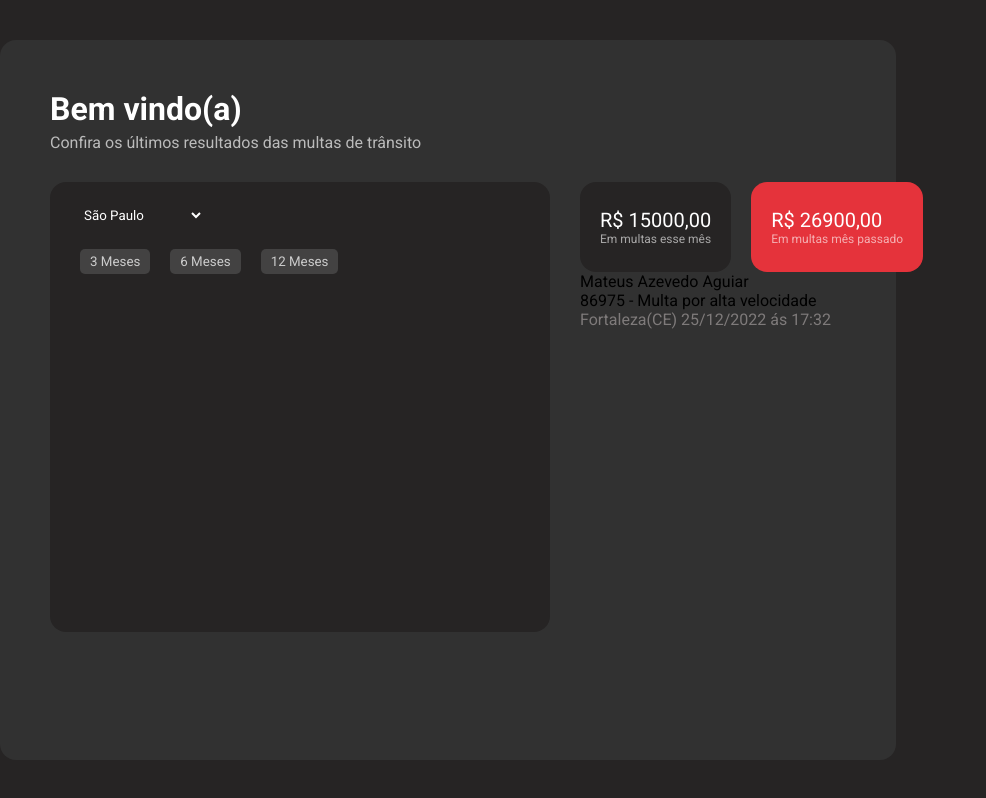
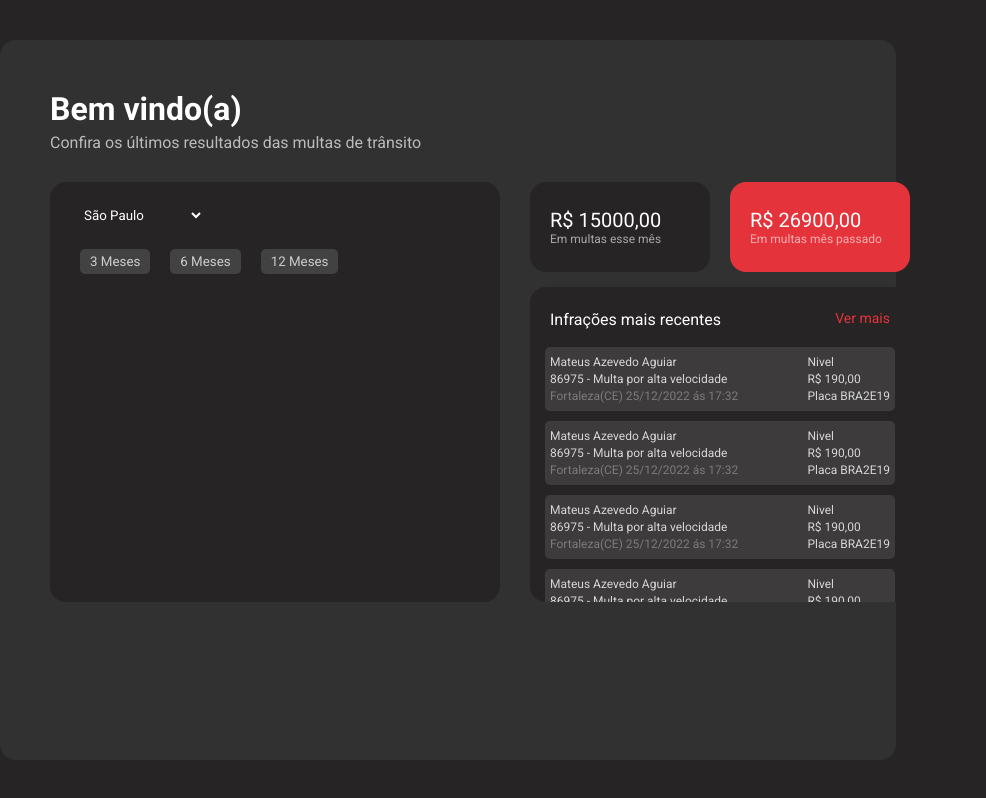
Before and after one commit to mateusazvd/hackathon2023, a React (Vite) app: page /admin in a window 1280 px wide. Shown: the whole page, without its empty margins (0-986 px from the left). Built offline with nearby package versions, Linux system fonts and the light colour scheme.

Commit message:
dashboard

```diff
--- a/package.json
+++ b/package.json
@@ -10,7 +10,9 @@
     "preview": "vite preview"
   },
   "dependencies": {
+    "chart.js": "^4.4.0",
     "react": "^18.2.0",
+    "react-chartjs-2": "^5.2.0",
     "react-dom": "^18.2.0",
     "react-router-dom": "^6.17.0",
     "styled-components": "^6.1.0"
--- a/src/pages/Dashboard/index.css
+++ b/src/pages/Dashboard/index.css
@@ -19,8 +19,8 @@ select {
 .dashboard-main {
   border-radius: 16px;
   background-color: #262424;
-  width: 500px;
-  height: 450px;
+  width: 450px;
+  height: 420px;
   margin: 0px 30px;
 }
 
@@ -32,8 +32,9 @@ select {
 .secundary-dashboard-container{
     display: flex;
     height: 90px;
-    width: 500px;
+    width: 380px;
     gap: 20px;
+    justify-content: space-between;
 
 }
 
@@ -44,7 +45,9 @@ select {
     padding: 0px 20px;
     border-radius: 16px;
     color: white;
+    min-width: 180px;
     text-align: left;
+
 }
 
 .dash-monetario h1{
@@ -59,9 +62,40 @@ select {
     opacity: 0.6;
 }
 
-.lista-infacoes-container{
+.lista-infracoes-container{
+    border-radius: 16px;
+    display: flex;
+    gap: 10px;
+    flex-direction: column;
+    margin-top: 15px;
+    background-color: #262424;
+    width: 380px;
+    align-items: center;
+    padding: 15px 8px;
+    overflow-y: scroll;
+    overflow-x: hidden;
+    max-height: 315px;
+    scrollbar-width: none;
+}
+.lista-infracoes-container span{
+    display: flex;
+    justify-content: space-between;
+    min-width: 340px;
+    margin-bottom: 8px;
+    margin-top: 8px;
+}
+
+.item-infracao{
+    display: flex;
+    justify-content: space-between;
+    width: 350px;
+    border-radius: 5px;
+    padding: 5px;
+    background-color: #3D3B3B;
 
 }
-.infacoes-container{
-
+.item-infracao p{
+    font-size: 12px;
+    color: rgb(214, 214, 214);
+    margin: 3px 0px;
 }
--- a/src/pages/Dashboard/index.jsx
+++ b/src/pages/Dashboard/index.jsx
@@ -1,5 +1,6 @@
 import "./index.css";
 import { cidades } from "../../Utils/cidades";
+
 
 export function Dashboard() {
   return (
@@ -43,12 +44,65 @@ export function Dashboard() {
                   <p>Em multas mês passado</p>
                 </div>
               </div>
-              <div className="lista-infacoes-container">
+              <div className="lista-infracoes-container">
+                <span>
+                  <div style={{fontSize:"16px",color: "#fff"}}>Infrações mais recentes</div>
+                  <div style={{ color: "#E5333B",fontSize:"14px"}}>Ver mais</div>
+                </span>
                 <div className="item-infracao">
                   <div>
                     <p>Mateus Azevedo Aguiar</p>
                     <p>86975 - Multa por alta velocidade</p>
-                    <p style={{color:"#7E7A7A"}}>{"Fortaleza(CE) 25/12/2022 ás 17:32"}</p>
+                    <p style={{ color: "#7E7A7A" }}>
+                      {"Fortaleza(CE) 25/12/2022 ás 17:32"}
+                    </p>
+                  </div>
+                  <div>
+                    <p>Nivel</p>
+                    <p>R$ 190,00</p>
+                    <p>Placa BRA2E19</p>
+                  </div>
+                </div>
+                <div className="item-infracao">
+                  <div>
+                    <p>Mateus Azevedo Aguiar</p>
+                    <p>86975 - Multa por alta velocidade</p>
+                    <p style={{ color: "#7E7A7A" }}>
+                      {"Fortaleza(CE) 25/12/2022 ás 17:32"}
+                    </p>
+                  </div>
+                  <div>
+                    <p>Nivel</p>
+                    <p>R$ 190,00</p>
+                    <p>Placa BRA2E19</p>
+                  </div>
+                </div>
+                <div className="item-infracao">
+                  <div>
+                    <p>Mateus Azevedo Aguiar</p>
+                    <p>86975 - Multa por alta velocidade</p>
+                    <p style={{ color: "#7E7A7A" }}>
+                      {"Fortaleza(CE) 25/12/2022 ás 17:32"}
+                    </p>
+                  </div>
+                  <div>
+                    <p>Nivel</p>
+                    <p>R$ 190,00</p>
+                    <p>Placa BRA2E19</p>
+                  </div>
+                </div>
+                <div className="item-infracao">
+                  <div>
+                    <p>Mateus Azevedo Aguiar</p>
+                    <p>86975 - Multa por alta velocidade</p>
+                    <p style={{ color: "#7E7A7A" }}>
+                      {"Fortaleza(CE) 25/12/2022 ás 17:32"}
+                    </p>
+                  </div>
+                  <div>
+                    <p>Nivel</p>
+                    <p>R$ 190,00</p>
+                    <p>Placa BRA2E19</p>
                   </div>
                 </div>
               </div>
```
Also changed, not shown: 1 other file (tests, documents, lock files or other folders).
